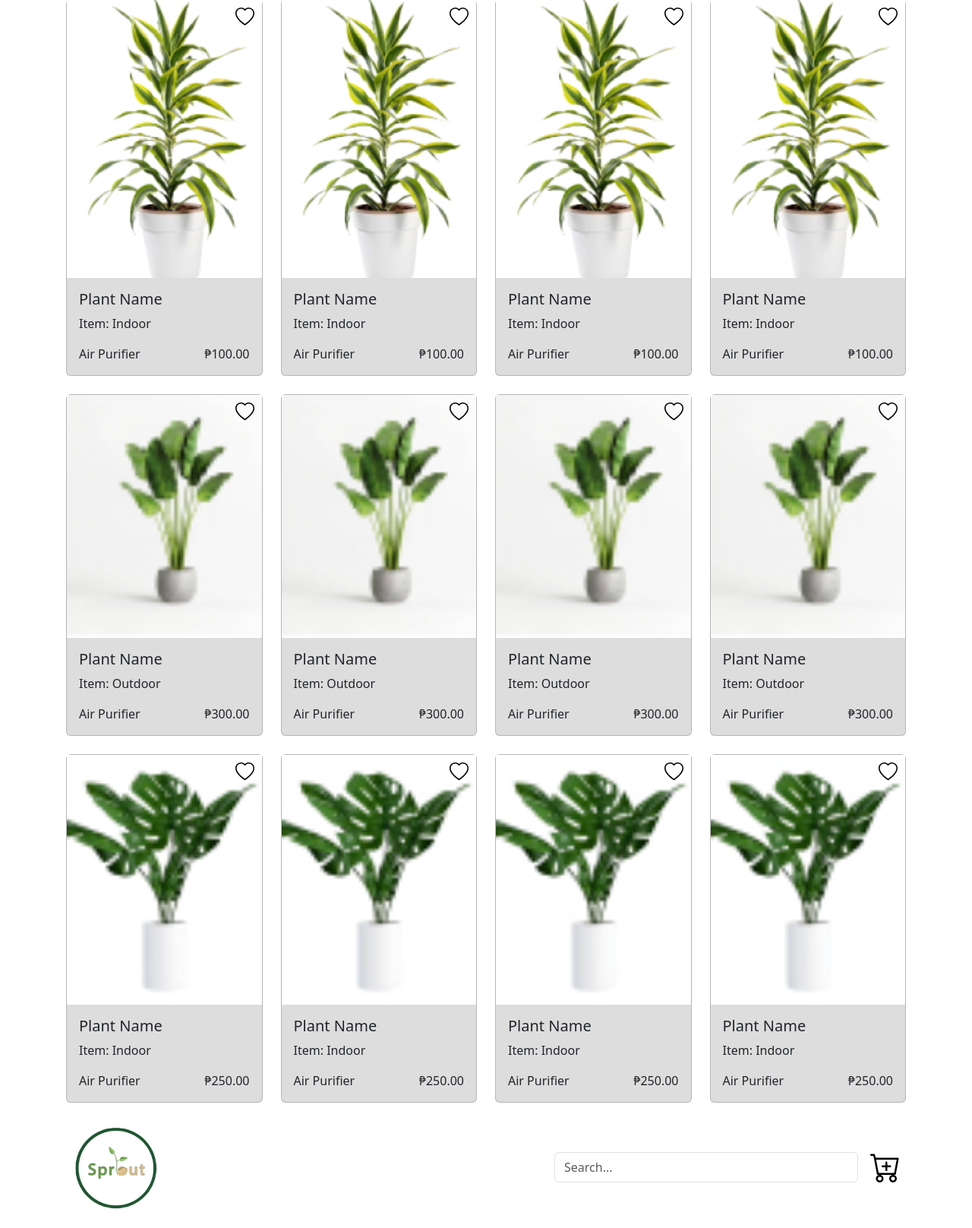
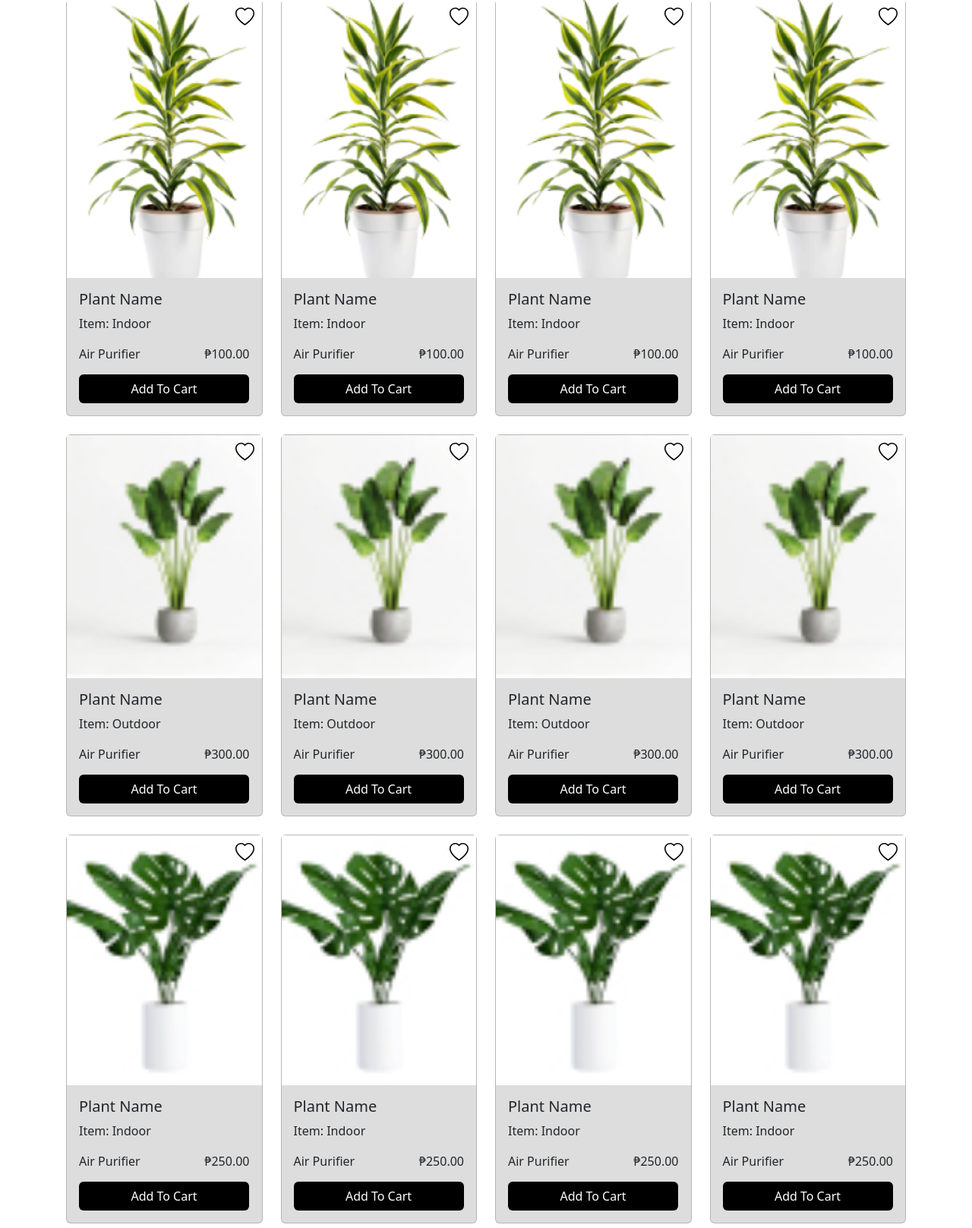
Before and after one commit to intong22/sprout.v1, a PHP site: page /user/user_marketplace.php in a window 1280 px wide. Shown: the part 275-1892 px from the top of the page at 76% size. Run offline with PHP 8.4, Linux system fonts and the light colour scheme.

Commit message:
Update user_marketplace.php

```diff
--- a/user/user_marketplace.php
+++ b/user/user_marketplace.php
@@ -43,6 +43,7 @@
 						    <span class="text-start">Air Purifier</span>
 						    <span class="text-end">₱100.00</span>
 						  </div>
+						  <button type="button" class="btn">Add To Cart</button>
 					  </div>
 					</div>
 				</div>
@@ -58,6 +59,7 @@
 						    <span class="text-start">Air Purifier</span>
 						    <span class="text-end">₱100.00</span>
 						  </div>
+						  <button type="button" class="btn">Add To Cart</button>
 					  </div>
 					</div>
 				</div>
@@ -73,6 +75,7 @@
 						    <span class="text-start">Air Purifier</span>
 						    <span class="text-end">₱100.00</span>
 						  </div>
+						  <button type="button" class="btn">Add To Cart</button>
 					  </div>
 					</div>
 				</div>
@@ -88,6 +91,7 @@
 						    <span class="text-start">Air Purifier</span>
 						    <span class="text-end">₱100.00</span>
 						  </div>
+						  <button type="button" class="btn">Add To Cart</button>
 					  </div>
 					</div>
 				</div>
@@ -103,6 +107,7 @@
 						    <span class="text-start">Air Purifier</span>
 						    <span class="text-end">₱300.00</span>
 						  </div>
+						  <button type="button" class="btn">Add To Cart</button>
 					  </div>
 					</div>
 				</div>
@@ -118,6 +123,7 @@
 						    <span class="text-start">Air Purifier</span>
 						    <span class="text-end">₱300.00</span>
 						  </div>
+						  <button type="button" class="btn">Add To Cart</button>
 					  </div>
 					</div>
 				</div>
@@ -133,6 +139,7 @@
 						    <span class="text-start">Air Purifier</span>
 						    <span class="text-end">₱300.00</span>
 						  </div>
+						  <button type="button" class="btn">Add To Cart</button>
 					  </div>
 					</div>
 				</div>
@@ -148,6 +155,7 @@
 						    <span class="text-start">Air Purifier</span>
 						    <span class="text-end">₱300.00</span>
 						  </div>
+						  <button type="button" class="btn">Add To Cart</button>
 					  </div>
 					</div>
 				</div>
@@ -163,6 +171,7 @@
 						    <span class="text-start">Air Purifier</span>
 						    <span class="text-end">₱250.00</span>
 						  </div>
+						  <button type="button" class="btn">Add To Cart</button>
 					  </div>
 					</div>
 				</div>
@@ -178,6 +187,7 @@
 						    <span class="text-start">Air Purifier</span>
 						    <span class="text-end">₱250.00</span>
 						  </div>
+						  <button type="button" class="btn">Add To Cart</button>
 					  </div>
 					</div>
 				</div>
@@ -193,6 +203,7 @@
 						    <span class="text-start">Air Purifier</span>
 						    <span class="text-end">₱250.00</span>
 						  </div>
+						  <button type="button" class="btn">Add To Cart</button>
 					  </div>
 					</div>
 				</div>
@@ -208,29 +219,11 @@
 						    <span class="text-start">Air Purifier</span>
 						    <span class="text-end">₱250.00</span>
 						  </div>
+						  <button type="button" class="btn">Add To Cart</button>
 					  </div>
 					</div>
 				</div>
 			</div>
-
-			<div class="container">
-			    <div class="d-flex flex-wrap align-items-center justify-content-center justify-content-lg-start">
-			        <a href="/" class="d-flex align-items-center mb-2 mb-lg-0 link-body-emphasis text-decoration-none">
-			        <img src="../assets/Sprout_logo_nobg 2.png" class="brand-logo" alt=""></a>
-			        <ul class="nav col-12 col-lg-auto me-lg-auto mb-2 justify-content-center mb-md-1">
-			          <li><a href="#" class="nav-link px-2 link-body-emphasis">Products</a></li>
-			          <li><a href="#" class="nav-link px-2 link-body-emphasis">Products</a></li>
-			          <li><a href="#" class="nav-link px-2 link-body-emphasis">Products</a></li>
-			          <li><a href="#" class="nav-link px-2 link-body-emphasis">Products</a></li>
-			        </ul>
-			        <form class="col-12 col-lg-auto mb-3 mb-lg-0 me-lg-3" role="search">
-			          <input type="search" class="form-control" placeholder="Search..." aria-label="Search">
-			        </form>
-			        <div>
-			        	<a href="cart.php"><img src="../assets/cart-plus.svg" class="cart4-icon"></a>
-			        </div>
-			    </div>
-		    </div>
 		</section>
 		<script src="../js/bootstrap.bundle.min.js"></script>
 	</body>
```
